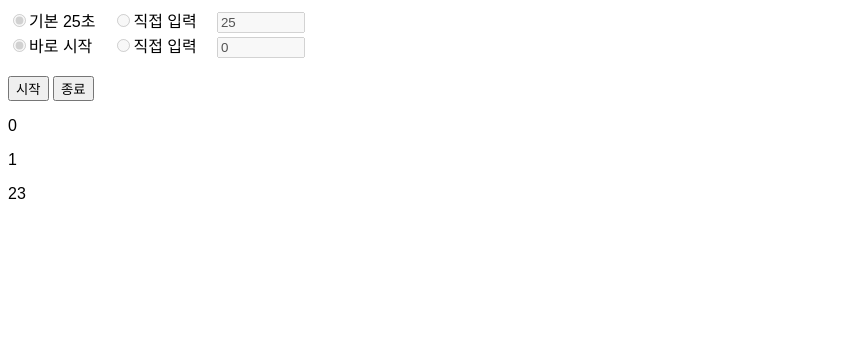
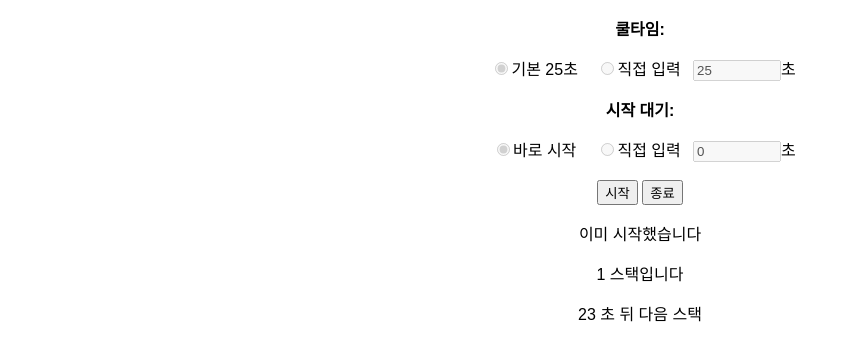
Before and after one commit to ksw04052/timer, a website built with Parcel: page index.html in a window 1280 px wide. Both pictures are taken after a click on the button "시작". Shown: the whole page, without its empty margins (0-849 px from the left). Built offline with nearby package versions, Linux system fonts and the light colour scheme.

Commit message:
Add files via upload

```diff
--- a/index.html
+++ b/index.html
@@ -5,26 +5,30 @@
 	<title>Timer</title>
 	<meta charset="UTF-8" />
 	<link rel="stylesheet" href="src/styles.css">
-
+	<script src="src/index.js"></script>
 </head>
-
 <body>
 	<form>
+		<div>
+		<p id="firstLine"><b>쿨타임:</b></p>
 		<label><input type="radio" name="cdRadio" id="default25" value="default25" onclick="this.form.cooldown.disabled=true;this.form.cooldown.value=25" checked>기본 25초</label>
 		<label><input type="radio" name="cdRadio" id="customCd" value="customCd" onclick="this.form.cooldown.disabled=false">직접 입력</label>
-		<input type="number" name="cooldown" id="cooldown" min="10" max="30" value="25" disabled>
-		<br>
+		<input type="number" name="cooldown" id="cooldown" min="10" max="30" value="25" disabled>초
+		<p id="secondLine"><b>시작 대기:</b></p>
 		<label><input type="radio" name="waitRadio" id="default0" value="default0" onclick="this.form.waitTime.disabled=true;this.form.waitTime.value=0" checked>바로 시작</label>
 		<label><input type="radio" name="waitRadio" id="customWait" value="customWait" onclick="this.form.waitTime.disabled=false">직접 입력</label>
-		<input type="number" name="waitTime" id="waitTime" min="0" value="0" disabled>
+		<input type="number" name="waitTime" id="waitTime" min="0" value="0" disabled>초
+		</div>
 	</form>
 	<br>
+	<div>
 	<button type="submit" id="start">시작</button>
 	<button type="submit" id="stop">종료</button>
 	<br>
-	<p id="waitDisp">waiting</p>
-	<p id="stackDisp">stack</p>
-	<p id="timerDisp">timer</p>
+	</div>
+	<p id="waitDisp" class="display">시작 대기</p>
+	<p id="stackDisp" class="display">0 스택</p>
+	<p id="timerDisp" class="display">다음 스택까지</p>
 </body>
-<script src="src/index.js"></script>
+
 </html>
--- a/src/index.js
+++ b/src/index.js
@@ -24,9 +24,9 @@
   		waitTime.disabled=true
   		let cd = cooldown.value
   		const wait = waitTime.value
-    		waitDisp.innerHTML = wait
-    		stackDisp.innerHTML = 0
-    		timerDisp.innerHTML = cd
+    		waitDisp.innerHTML = `${wait} 초 뒤 시작`
+    		stackDisp.innerHTML = `0 스택입니다`
+        timerDisp.innerHTML = `쿨타임: ${cd}초`
   		let alarm = new Audio('alarm.mp3')
   		if(wait == 0){
     		alarm.play()
@@ -37,25 +37,21 @@
     		let timerCal
 
     		if (wait > timePassed){
-      		waitCal = wait - timePassed
+          waitCal = wait - timePassed
+          stackCal = 0
+          timerCal = 0
+          waitDisp.innerHTML = `${waitCal} 초 뒤 시작`
+          timerDisp.innerHTML = `쿨타임: ${cd}초`
     		}else{
-      		waitCal = 0
-    		}
+          waitCal = 0
+          stackCal = ((timePassed - wait) - ((timePassed - wait) % cd)) / cd + 1
+          timerCal = -1 * (((timePassed - wait) % cd) - cd)
+          waitDisp.innerHTML = `이미 시작했습니다`
+          timerDisp.innerHTML = `${timerCal} 초 뒤 다음 스택`
+        }
 
-    		if (wait > timePassed){
-      		stackCal = 0
-    		}else{
-      		stackCal = ((timePassed - wait) - ((timePassed - wait) % cd)) / cd + 1
-    		}
+    		stackDisp.innerHTML = `${stackCal} 스택입니다`
 
-    		if (wait > timePassed){
-      		timerCal = 0
-    		}else{
-      		timerCal = -1 * (((timePassed - wait) % cd) - cd)
-    		}
-    		waitDisp.innerHTML = waitCal
-    		stackDisp.innerHTML = stackCal
-    		timerDisp.innerHTML = timerCal
     		timePassed++
     		if(timerCal == cd){
       		alarm.play()
@@ -83,8 +79,8 @@
       		waitTime.disabled = false
     		}
     		timePassed = 1
-    		waitDisp.innerHTML = "waiting"
-    		stackDisp.innerHTML = "stack"
-    		timerDisp.innerHTML = "timer"
+    		waitDisp.innerHTML = "시작 대기"
+    		stackDisp.innerHTML = "0 스택"
+    		timerDisp.innerHTML = "다음 스택까지"
 		}
 		}
--- a/src/styles.css
+++ b/src/styles.css
@@ -10,3 +10,11 @@ label{
   display:inline-block;
   width:100px;
 }
+
+p{
+  text-align:center;
+}
+
+div{
+  text-align:center;
+}
```
